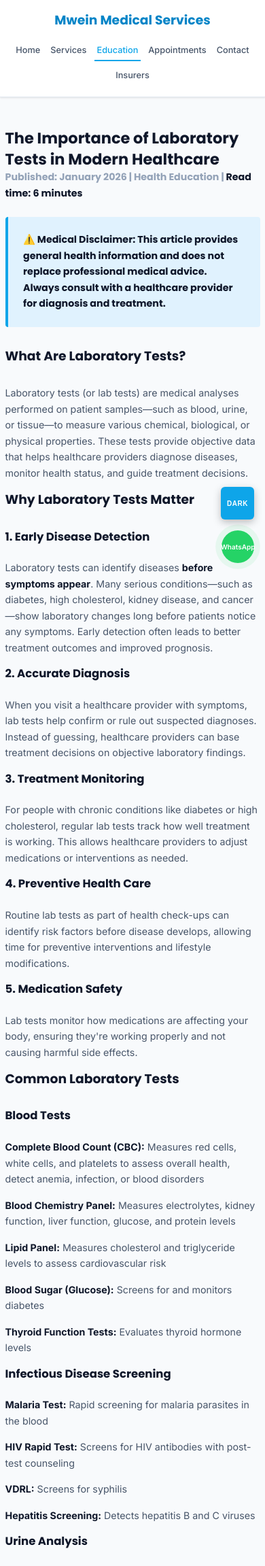
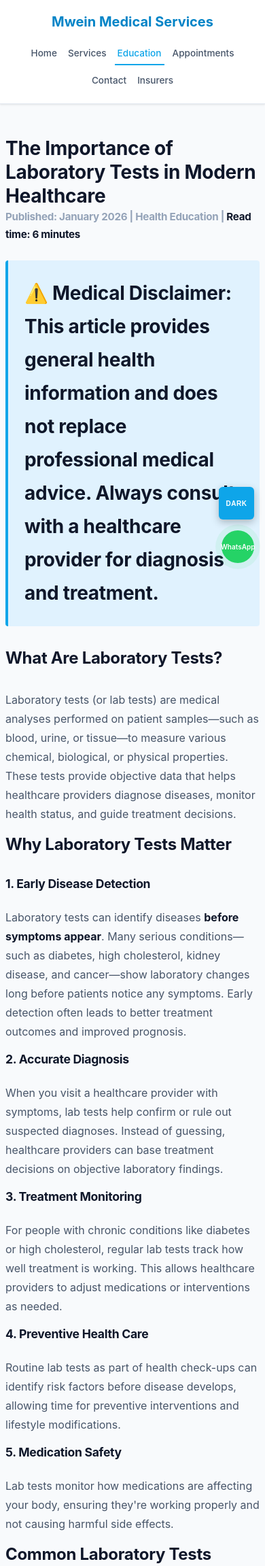
Before and after one commit to mbiti001/mwein, a PHP site: page /blog/post-3.html in a window 390 px wide. Shown: the top 2303 px of the page at 68% size. Run offline with PHP 8.4, Linux system fonts and the light colour scheme.

Commit message:
Revert CSS: Remove typography complications - restore original clean, working styling

```diff
--- a/css/style.css
+++ b/css/style.css
@@ -3,11 +3,6 @@
    HEALTHCARE-READY REDESIGN
    Medical Blue Theme | WCAG 2.1 AA
 ================================ */
-
-/* ================================
-   GOOGLE FONTS IMPORT
-================================ */
-@import url('https://fonts.googleapis.com/css2?family=Poppins:wght@300;400;500;600;700;800&family=Inter:wght@300;400;500;600;700;800&family=IBM+Plex+Mono:wght@400;500;600;700&display=swap');
 
 /* ================================
    GLOBAL VARIABLES & THEMING
@@ -44,10 +39,9 @@
     --shadow-md: 0 6px 12px rgba(0, 0, 0, 0.12);
     --shadow-lg: 0 10px 25px rgba(0, 0, 0, 0.15);
 
-    /* Typography - Premium Font Stack */
-    --font-heading: 'Poppins', -apple-system, BlinkMacSystemFont, 'Segoe UI', sans-serif;
-    --font-body: 'Inter', -apple-system, BlinkMacSystemFont, 'Segoe UI', Roboto, sans-serif;
-    --font-mono: 'IBM Plex Mono', 'SF Mono', Monaco, 'Cascadia Code', monospace;
+    /* Typography */
+    --font-system: 'Inter', -apple-system, BlinkMacSystemFont, 'Segoe UI', Roboto, sans-serif;
+    --font-mono: 'SF Mono', Monaco, 'Cascadia Code', monospace;
 
     /* Spacing */
     --spacing-xs: 0.25rem;
@@ -95,11 +89,10 @@ html {
 body {
     background-color: var(--light);
     color: var(--dark);
-    font-family: var(--font-body);
+    font-family: var(--font-system);
     line-height: 1.6;
     transition: background-color 0.3s, color 0.3s;
     -webkit-font-smoothing: antialiased;
-    text-rendering: optimizeLegibility;
 }
 
 /* ================================
@@ -154,57 +147,34 @@ section:nth-child(even) {
    TYPOGRAPHY
 ================================ */
 h1, h2, h3, h4, h5, h6 {
-    font-family: var(--font-heading);
     font-weight: 700;
     color: var(--dark);
-    line-height: 1.3;
+    line-height: 1.25;
     margin-bottom: var(--spacing-lg);
-    letter-spacing: 0px;
+    letter-spacing: -0.3px;
 }
 
 h1 {
     font-size: 2.5rem;
-    font-weight: 700;
-    margin-bottom: var(--spacing-xl);
-    line-height: 1.35;
 }
 
 h2 {
     font-size: 2rem;
-    font-weight: 700;
     margin-bottom: var(--spacing-xl);
-    line-height: 1.35;
 }
 
 h3 {
     font-size: 1.5rem;
-    font-weight: 700;
-    line-height: 1.4;
 }
 
 h4 {
     font-size: 1.25rem;
-    font-weight: 600;
-}
-
-h5 {
-    font-size: 1.1rem;
-    font-weight: 600;
-}
-
-h6 {
-    font-size: 1rem;
-    font-weight: 600;
-    text-transform: uppercase;
-    letter-spacing: 0.05em;
 }
 
 p {
     color: var(--gray);
     margin-bottom: var(--spacing-md);
-    line-height: 1.7;
-    font-size: 1rem;
-    letter-spacing: 0px;
+    line-height: 1.75;
 }
 
 p:last-child {
@@ -313,13 +237,11 @@ a:focus {
 }
 
 .logo {
-    font-family: var(--font-heading);
     font-size: 1.25rem;
     font-weight: 700;
     color: var(--primary-dark);
     text-decoration: none;
     margin: 0;
-    letter-spacing: 0px;
 }
 
 /* Navigation */
@@ -1816,84 +1729,3 @@ button[onclick*="WhatsApp"],
 .footer .btn-secondary:hover {
     background-color: rgba(14, 165, 233, 0.5) !important;
 }
-
-/* ================================
-   RESPONSIVE TYPOGRAPHY
-================================ */
-@media (max-width: 768px) {
-    html {
-        font-size: 16px;
-    }
-
-    h1 {
-        font-size: 1.75rem;
-    }
-
-    h2 {
-        font-size: 1.5rem;
-    }
-
-    h3 {
-        font-size: 1.25rem;
-    }
-
-    h4 {
-        font-size: 1.1rem;
-    }
-
-    .lead {
-        font-size: 1.1rem;
-    }
-
-    p {
-        line-height: 1.65;
-    }
-
-    blockquote {
-        font-size: 1rem;
-        padding-left: var(--spacing-md);
-    }
-}
-
-@media (max-width: 480px) {
-    html {
-        font-size: 15px;
-    }
-
-    h1 {
-        font-size: 1.5rem;
-    }
-
-    h2 {
-        font-size: 1.25rem;
-    }
-
-    h3 {
-        font-size: 1.1rem;
-    }
-
-    h4 {
-        font-size: 1rem;
-    }
-
-    .lead {
-        font-size: 1rem;
-    }
-
-    p {
-        font-size: 0.95rem;
-    }
-
-    label {
-        font-size: 0.9rem;
-    }
-
-    input[type="text"],
-    input[type="email"],
-    input[type="tel"],
-    input[type="date"],
-    select,
-    textarea {
-        font-size: 1rem;
-    }
-}
```
Also changed, not shown: other parts of css/style.css (+1 -56 lines).
